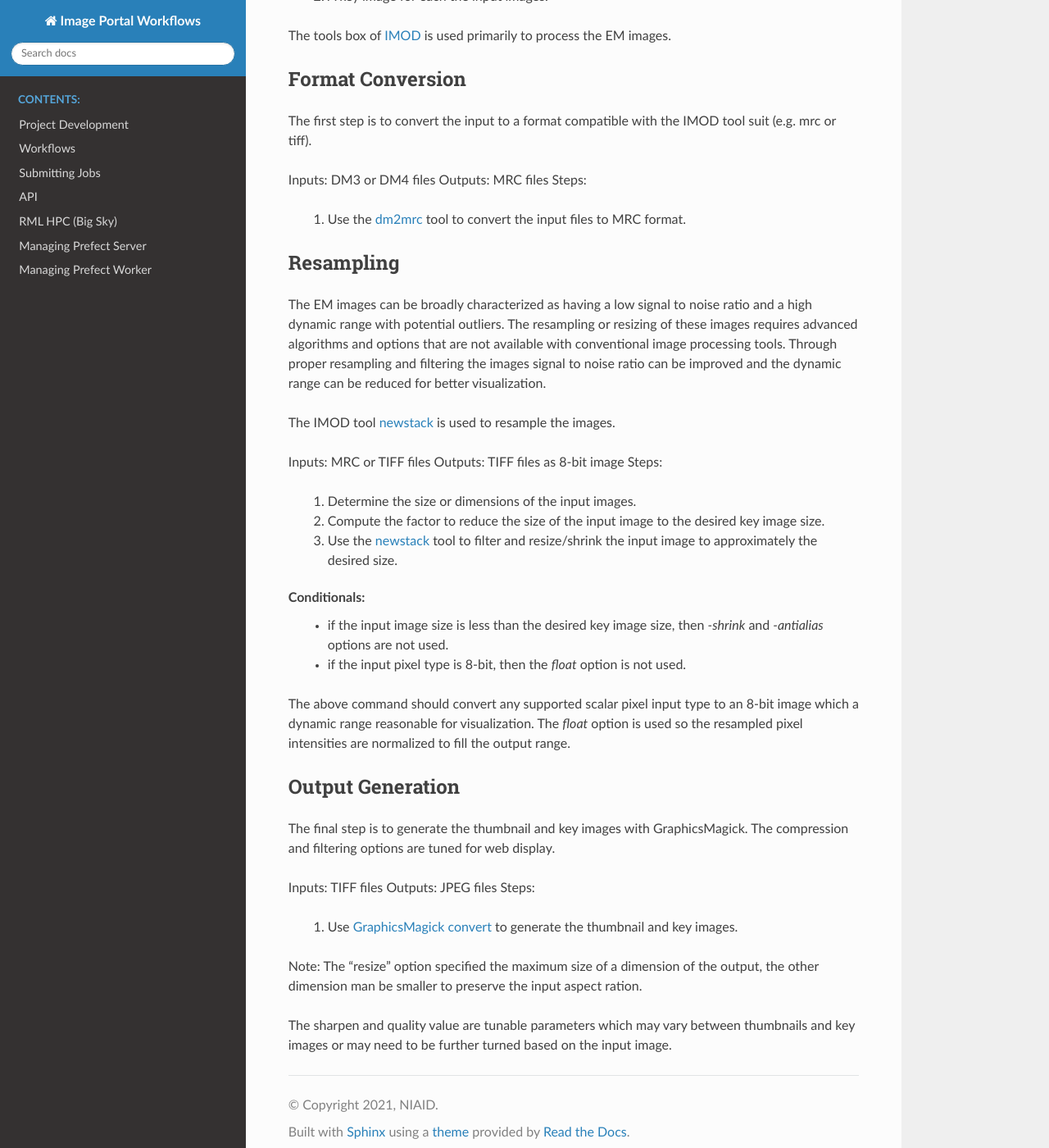
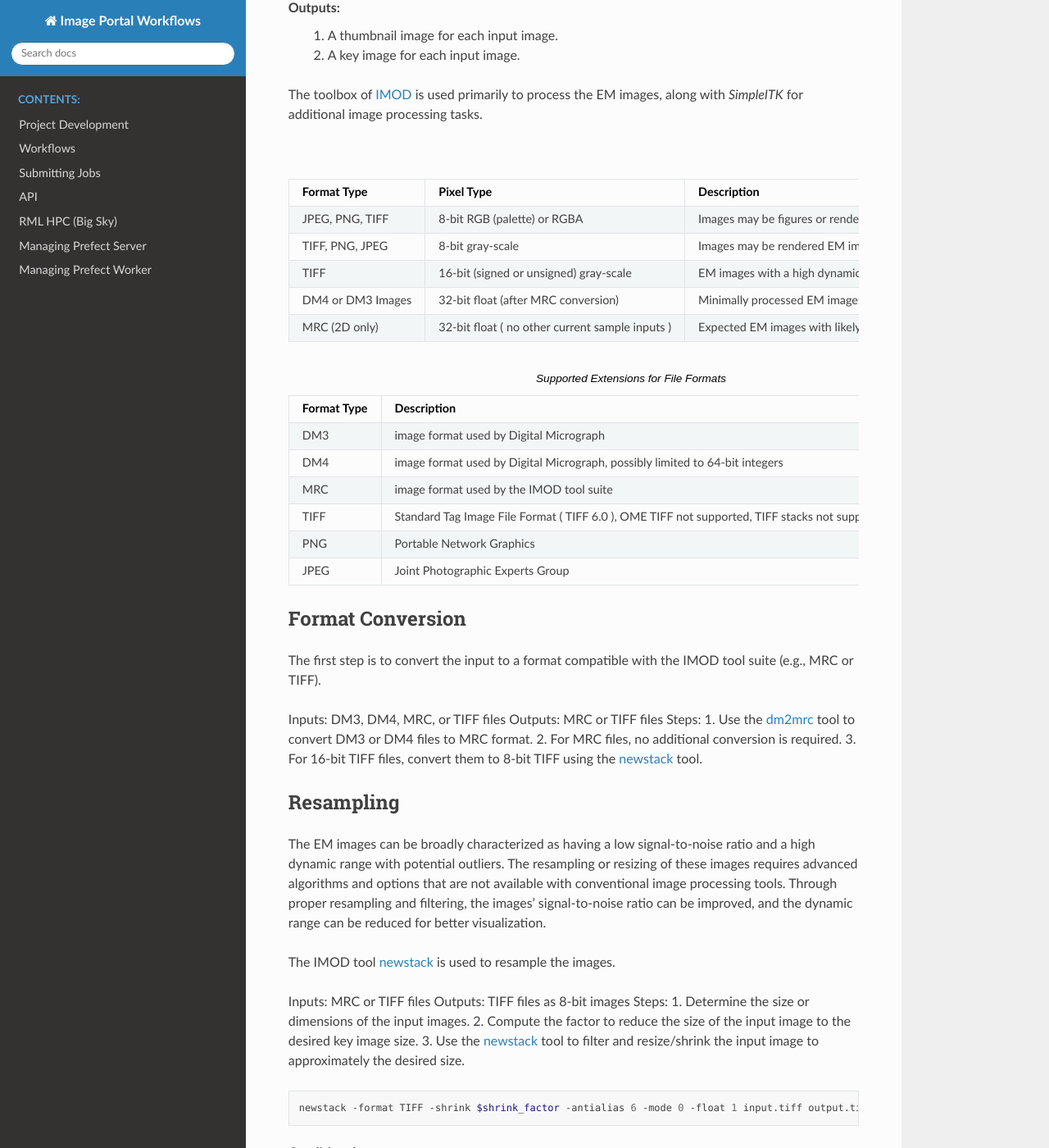
Before and after one commit to niaid/image_portal_workflows, a Sphinx documentation site: the page built from docs/source/workflows/2d_EM.rst, in a window 1280 px wide and 1400 px high, scrolled down 412 px. Shown: the whole window at 82% size. Built offline with Sphinx 7.4.7 and the Read the Docs theme 3.1.0, drawn with Linux system fonts in a browser that asks for light colours; some of the changed text lies outside the part shown.

Commit message:
document support file formats for the 2d em pipeline
Also update the API function autodocs.

```diff
--- a/docs/source/workflows/2d_EM.rst
+++ b/docs/source/workflows/2d_EM.rst
@@ -1,79 +1,137 @@
-****
-2D Electron Microscopy Workflow ( formally known as DM conversion workflow )
-****
+******
+2D Electron Microscopy Workflow (formally known as DM conversion workflow)
+******
 
 Overview:
 
-This workflow originally was designed to handle DM3 files from TEM or STEM microscopes but has been extended to handle
-other 2D EM image file formats.
+This workflow supports generating thumbnails and key images form input images. Certain EM file formats and contents
+use enhanced resampling and filtering techniques to reduce noise while adjusting the dynamic range of the images. This
+workflow originally was designed to handle DM3 files from TEM or STEM microscopes but has been extended to handle
+other 2D EM image file formats, including MRC and TIFF files.
 
 Outputs:
- 1. A thumbnail image for each the input images
- 2. A key image for each the input images.
+ 1. A thumbnail image for each input image.
+ 2. A key image for each input image.
 
-The tools box of `IMOD`_ is used primarily to process the EM images.
+The toolbox of `IMOD`_ is used primarily to process the EM images, along with `SimpleITK` for additional image
+processing tasks.
+
+.. list-table:: Summary of Input File Types
+   :header-rows: 1
+
+   * - Format Type
+     - Pixel Type
+     - Description
+     - Processing Information
+   * - JPEG, PNG, TIFF
+     - 8-bit RGB (palette) or RGBA
+     - Images may be figures or rendered EM image of wells?.
+     - Images should directly resized without intensity scaling or advanced filtering.
+   * - TIFF, PNG, JPEG
+     - 8-bit gray-scale
+     - Images may be rendered EM images with captions or annotations.
+     - Images should directly resized without intensity scaling or advanced filtering.
+   * - TIFF
+     - 16-bit (signed or unsigned) gray-scale
+     - EM images with a high dynamic range.
+     - Convert to 8-bit
+       - Use IMOD's `newstack`_ tool to resample, filter, and scale intensities to 8-bit.
+   * - DM4 or DM3 Images
+     - 32-bit float (after MRC conversion)
+     - Minimally processed EM images with a high dynamic range.
+     - Convert to MRC via `dm2mrc`_ command to 32-bit float MRC files, then use newstack to resample, filter, and scale
+       intensities to 8-bit TIFF.
+   * - MRC (2D only)
+     - 32-bit float ( no other current sample inputs )
+     - Expected EM images with likely high dynamic range.
+     - Convert to 8-bit TIFF via `newstack`_ command to resample, filter, and scale intensities to 8-bit.
+
+.. list-table:: Supported Extensions for File Formats
+   :header-rows: 1
+
+   * - Format Type
+     - Description
+     - Extensions
+   * - DM3
+     -  image format used by Digital Micrograph
+     - dm3
+   * - DM4
+     - image format used by Digital Micrograph, possibly limited to 64-bit integers
+     - dm4
+   * - MRC
+     - image format used by the IMOD tool suite
+     - mrc
+   * - TIFF
+     - Standard Tag Image File Format ( TIFF 6.0 ), OME TIFF not supported, TIFF stacks not supported.
+     - tif, tiff
+   * - PNG
+     - Portable Network Graphics
+     - png
+   * - JPEG
+     - Joint Photographic Experts Group
+     - jpg, jpeg
 
 Format Conversion
 +++++++++++++++++
 
-The first step is to convert the input to a format compatible with the IMOD tool suit (e.g. mrc or tiff).
+The first step is to convert the input to a format compatible with the IMOD tool suite (e.g., MRC or TIFF).
 
-Inputs: DM3 or DM4 files
-Outputs: MRC files
+Inputs: DM3, DM4, MRC, or TIFF files
+Outputs: MRC or TIFF files
 Steps:
-    1. Use the `dm2mrc`_ tool to convert the input files to MRC format.
+1. Use the `dm2mrc`_ tool to convert DM3 or DM4 files to MRC format.
+2. For MRC files, no additional conversion is required.
+3. For 16-bit TIFF files, convert them to 8-bit TIFF using the `newstack`_ tool.
 
 Resampling
 ++++++++++
 
-The EM images can be broadly characterized as having a low signal to noise ratio and a high dynamic range with potential
+The EM images can be broadly characterized as having a low signal-to-noise ratio and a high dynamic range with potential
 outliers. The resampling or resizing of these images requires advanced algorithms and options that are not available
-with conventional image processing tools. Through proper resampling and filtering the images signal to noise ratio can
-be improved and the dynamic range can be reduced for better visualization.
+with conventional image processing tools. Through proper resampling and filtering, the images' signal-to-noise ratio
+can be improved, and the dynamic range can be reduced for better visualization.
 
 The IMOD tool `newstack`_ is used to resample the images.
 
 Inputs: MRC or TIFF files
-Outputs: TIFF files as 8-bit image
+Outputs: TIFF files as 8-bit images
 Steps:
-  1. Determine the size or dimensions of the input images.
-  2. Compute the factor to reduce the size of the input image to the desired key image size.
-  3. Use the `newstack`_ tool to filter and resize/shrink the input image to approximately the desired size.
+1. Determine the size or dimensions of the input images.
+2. Compute the factor to reduce the size of the input image to the desired key image size.
+3. Use the `newstack`_ tool to filter and resize/shrink the input image to approximately the desired size.
 
 .. code-block:: bash
+
  newstack -format TIFF -shrink $shrink_factor -antialias 6 -mode 0 -float 1 input.tiff output.tiff
 
 Conditionals:
-  - if the input image size is less than the desired key image size, then `-shrink` and `-antialias` options are not
+  - If the input image size is less than the desired key image size, then `-shrink` and `-antialias` options are not
     used.
-  - if the input pixel type is 8-bit, then the `float` option is not used.
+  - If the input pixel type is 8-bit, then the `float` option is not used.
 
-The above command should convert any supported scalar pixel input type to an 8-bit image which a dynamic range
-reasonable for visualization. The `float` option is used so the resampled pixel intensities are normalized to fill the
-output range.
+The above command converts any supported scalar pixel input type to an 8-bit image with a dynamic range reasonable for
+visualization. The `float` option is used so the resampled pixel intensities are normalized to fill the output range.
 
 Output Generation
 +++++++++++++++++
 
-The final step is to generate the thumbnail and key images with GraphicsMagick. The compression and filtering options
-are tuned for web display.
+The final step is to generate the thumbnail and key images using `SimpleITK`. The compression and filtering options are
+tuned for web display.
 
 Inputs: TIFF files
 Outputs: JPEG files
 Steps:
-  1. Use `GraphicsMagick`_ `convert`_ to generate the thumbnail and key images.
+1. Use `SimpleITK` to resize the TIFF files to the desired dimensions for thumbnails and key images.
+2. Save the resized images as JPEG files with appropriate compression levels.
 
-.. code-block:: bash
- gm convert -size $output_size -resize $output_size -sharpen 2 -quality 80 input.tiff thumbnail.jpg
+.. code-block:: python
 
-Note: The "resize" option specified the maximum size of a dimension of the output, the other dimension man be smaller to
-preserve the input aspect ration.
+ sitk.WriteImage(img, output_path, useCompression=True, compressionLevel=compression_level)
 
-The sharpen and quality value are tunable parameters which may vary between thumbnails and key images or may need to be
-further turned based on the input image.
+Note: The resizing operation ensures that the maximum dimension of the output matches the desired size, while preserving
+the input aspect ratio. The compression level is tunable and varies between thumbnails and key images.
 
 .. _IMOD: https://bio3d.colorado.edu/imod/
 .. _dm2mrc: https://bio3d.colorado.edu/imod/doc/man/dm2mrc.html
 .. _newstack: https://bio3d.colorado.edu/doc/man/newstack.html
-.. _GraphicsMagick: http://www.graphicsmagick.org/
-.. _convert: http://www.graphicsmagick.org/convert.html
+.. _SimpleITK: https://simpleitk.readthedocs.io/
```
Also changed, not shown: docs/source/api/dm_conversion/flow.rst (+7 -5 lines).
